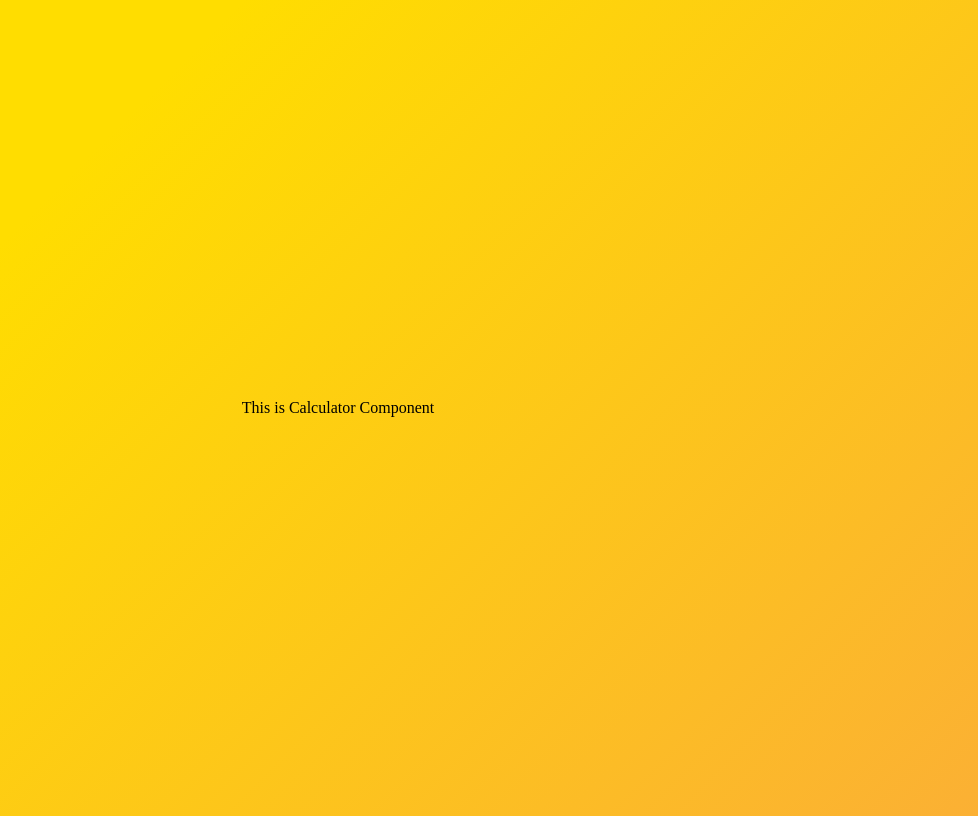
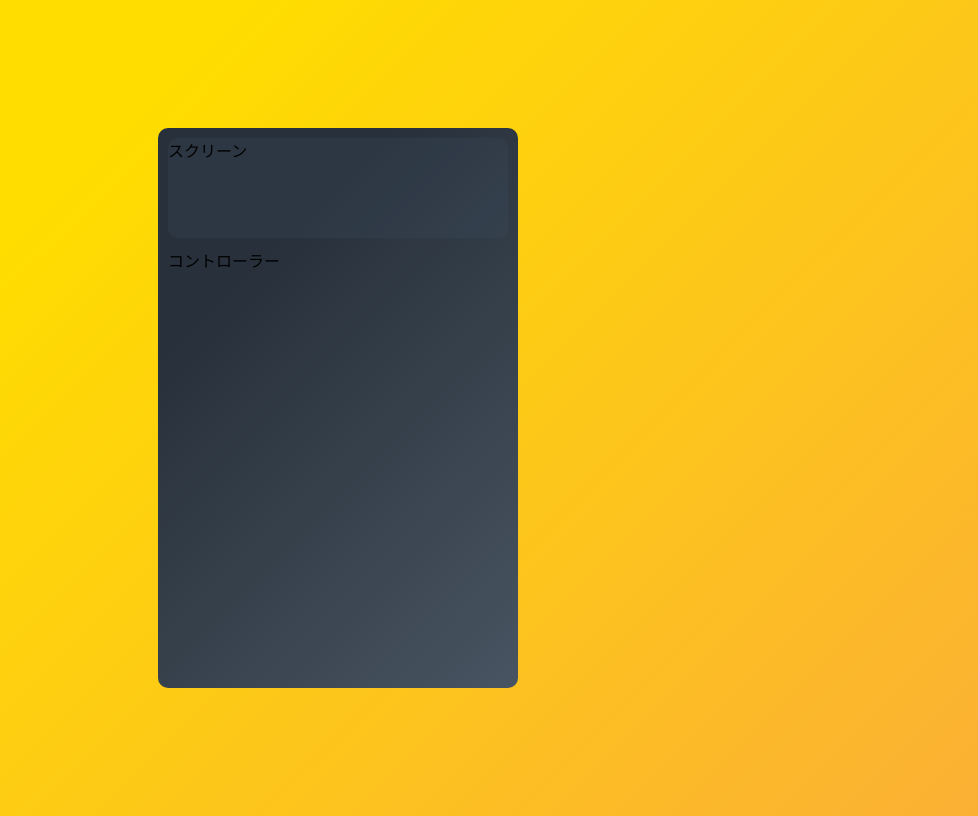
Before and after one commit to Sa2Knight/vue3_2_calculator, a Vue app: page / in a window 1280 px wide. Shown: the whole page, without its empty margins (302-1280 px from the left). Built offline with nearby package versions, Linux system fonts and the light colour scheme.

Commit message:
大枠のレイアウトを作成

```diff
--- a/src/components/Calculator.vue
+++ b/src/components/Calculator.vue
@@ -1,13 +1,36 @@
 <template>
-  This is Calculator Component
+  <div class="calculator">
+    <div class="screen">スクリーン</div>
+    <div class="controller">コントローラー</div>
+  </div>
 </template>
 
 <script lang="ts">
-import { defineComponent } from 'vue'
+import { defineComponent } from "vue";
 
-export default defineComponent({
-})
+export default defineComponent({});
 </script>
 
 <style lang="scss" scoped>
+.calculator {
+  width: 340px;
+  height: 540px;
+  padding: 10px;
+  border-radius: 10px;
+  background-color: #485461;
+  background-image: linear-gradient(315deg, #485461, #28313b 74%);
+
+  .screen {
+    width: 100%;
+    height: 100px;
+    margin-bottom: 10px;
+    border-radius: 10px;
+    background-color: rgba(67, 87, 105, 0.18);
+  }
+
+  .controller {
+    width: 100%;
+    height: calc(100% - 110px);
+  }
+}
 </style>
```
